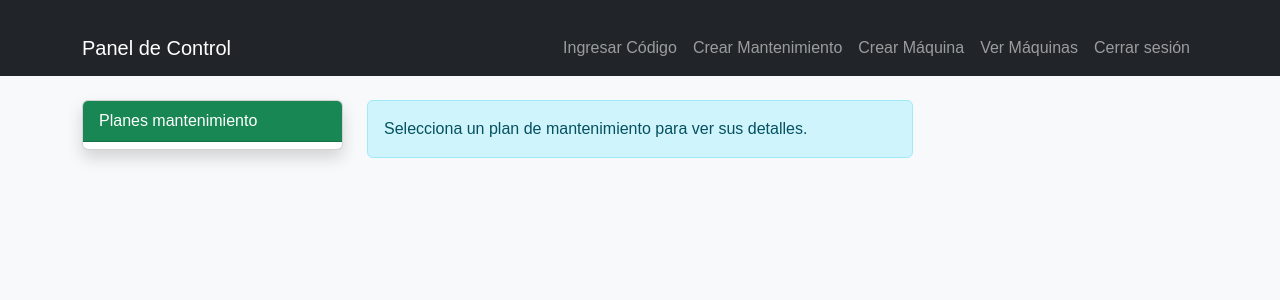
After one commit to frangcisneros/mantenimiento-programado, a Django app: page /ver-planes-mantenimiento/ in a window 1280 px wide. The commit adds this page. Shown: the top 300 px of the page. Run offline with Django 5.2, Linux system fonts and the light colour scheme; the visitor is signed in with stand-in values (Sample User, id 1); data that the repository does not hold is empty.

Commit message:
planes de mantenimiento

```diff
--- a/mantenimiento/models.py
+++ b/mantenimiento/models.py
@@ -55,7 +55,7 @@ class OpcionesIntervalo(models.Model):
         return self.intervalo
 
 
-# * la clase mantenimiento describe el tipo de mantenimiento, este despues puede ser asignado a una tarea
+# * la clase mantenimiento describe los planes de mantenimiento, este despues puede ser asignado a una tarea
 class Mantenimiento(models.Model):
     id_mantenimiento = models.AutoField(primary_key=True)
     # * el intervalo dicta cada cuanto se hace el mantenimiento
--- a/mantenimiento/templates/admin_personal.html
+++ b/mantenimiento/templates/admin_personal.html
@@ -2,6 +2,9 @@
 {% block title %}
     Personal
 {% endblock title %}
+{% block navbar %}
+    {% include "navbar.html" %}
+{% endblock navbar %}
 {% block content %}
     <div class="row">
         <!-- Lista -->
--- a/mantenimiento/templates/navbar.html
+++ b/mantenimiento/templates/navbar.html
@@ -1,10 +1,13 @@
 <nav class="navbar navbar-expand-lg navbar-dark bg-dark">
     <div class="container">
-        <a class="navbar-brand" href="{% url 'panel-control' %}">
-            Panel de Control
-        </a>
-        <button class="navbar-toggler" type="button" data-bs-toggle="collapse" data-bs-target="#navbarNav"
-            aria-controls="navbarNav" aria-expanded="false" aria-label="Toggle navigation">
+        <a class="navbar-brand" href="{% url 'panel-control' %}">Panel de Control</a>
+        <button class="navbar-toggler"
+                type="button"
+                data-bs-toggle="collapse"
+                data-bs-target="#navbarNav"
+                aria-controls="navbarNav"
+                aria-expanded="false"
+                aria-label="Toggle navigation">
             <span class="navbar-toggler-icon"></span>
         </button>
         <div class="collapse navbar-collapse" id="navbarNav">
@@ -14,31 +17,21 @@
                 </li>
                 <li class="nav-item">
                     <a class="nav-link {% if request.resolver_match.url_name == 'crear-mantenimiento' %}active{% endif %}"
-                        href="{% url 'crear-mantenimiento' %}">
-                        Crear Mantenimiento
-                    </a>
+                       href="{% url 'crear-mantenimiento' %}">Crear Mantenimiento</a>
                 </li>
                 <li class="nav-item">
-
                     <a class="nav-link {% if request.resolver_match.url_name == 'crear_maquina' %}active{% endif %}"
-                        href="{% url 'crear_maquina' %}">
-                        Crear Máquina
-                    </a>
+                       href="{% url 'crear_maquina' %}">Crear Máquina</a>
                 </li>
                 <li class="nav-item">
                     <a class="nav-link {% if request.resolver_match.url_name == 'ver-maquinas-1' %}active{% endif %}"
-                        href="{% url 'ver-maquinas-1' %}">
-                        Ver Máquinas
-                    </a>
+                       href="{% url 'ver-maquinas-1' %}">Ver Máquinas</a>
                 </li>
                 <li class="nav-item">
-                    <form method="post" action="{% url 'logout' %}" style="display: inline;">
+                    <form method="post" action="{% url 'logout' %}" class="d-inline">
                         {% csrf_token %}
-                        <button type="submit" class="nav-link btn btn-link">
-                            Cerrar sesión
-                        </button>
+                        <button type="submit" class="nav-link btn btn-link">Cerrar sesión</button>
                     </form>
-                    </a>
                 </li>
             </ul>
         </div>
--- a/mantenimiento/templates/panel_control.html
+++ b/mantenimiento/templates/panel_control.html
@@ -63,10 +63,10 @@
                     <i class="bi bi-list-check me-2"></i>
                     Ver Tareas
                 </a>
-                <a href="{% url 'ver-mantenimiento' %}"
+                <a href="{% url 'ver-planes-mantenimiento' %}"
                    class="btn btn-dark btn-dashboard">
                     <i class="bi bi-gear-fill me-2"></i>
-                    Ver Mantenimientos
+                    Ver Planes Mantenimientos
                 </a>
             </div>
         </div>
--- /dev/null
+++ b/mantenimiento/templates/ver_planes_mantenimiento.html
@@ -0,0 +1,62 @@
+{% extends "base.html" %}
+{% block title %}
+    Ver Mantenimiento
+{% endblock title %}
+{% block navbar %}
+    {% include "navbar.html" %}
+{% endblock navbar %}
+{% block content %}
+    <div class="row">
+        <!-- Lista -->
+        <div class="col-md-3 mb-4">
+            <div class="card shadow h-100">
+                <div class="card-header bg-success text-white">Planes mantenimiento</div>
+                <div class="card-body p-0 mantenimientos-list-scroll">
+                    <ul class="list-group list-group-flush">
+                        {% for mantenimiento in mantenimientos %}
+                            <a href="?id={{ mantenimiento.id_mantenimiento }}"
+                               class="list-group-item list-group-item-action {% if seleccionado and mantenimiento.id_mantenimiento == seleccionado.id_mantenimiento %}active{% endif %}">
+                                {{ mantenimiento.id_mantenimiento }}
+                            </a>
+                        {% endfor %}
+                    </ul>
+                </div>
+            </div>
+        </div>
+        <!-- Detalles -->
+        <div class="col-md-6">
+            {% if seleccionado %}
+                <div class="card shadow mb-4">
+                    <div class="card-body">
+                        <h4>Detalle del Plan de mantenimiento</h4>
+                        <div>
+                            <strong>Intervalo:</strong> {{ seleccionado.intervalo }}
+                        </div>
+                        <div>
+                            <strong>Parte Maquina:</strong> {{ seleccionado.parte_maquina }}
+                        </div>
+                        <div>
+                            <strong>Tipo mantenimiento:</strong> {{ seleccionado.tipo_mantenimiento }}
+                        </div>
+                        <div>
+                            <strong>Instrucciones:</strong> {{ seleccionado.instrucciones }}
+                        </div>
+                    </div>
+                </div>
+            {% else %}
+                <div class="alert alert-info">Selecciona un plan de mantenimiento para ver sus detalles.</div>
+            {% endif %}
+        </div>
+    </div>
+{% endblock content %}
+{% block extra_css %}
+    <style>
+    .form-width-75 {
+        width: 75%;
+    }
+    .mantenimientos-list-scroll {
+        max-height: 70vh;
+        overflow-y: auto;
+    }
+    </style>
+{% endblock extra_css %}
--- a/mantenimiento/urls.py
+++ b/mantenimiento/urls.py
@@ -20,7 +20,7 @@ from .views.web import (
     crear_maquina_2,
     crear_tarea,
     ver_inventario,
-    ver_mantenimiento,
+    ver_planes_mantenimiento,
     ver_maquina_1,
     ver_maquina_2,
     ver_tarea,
@@ -40,6 +40,8 @@ from .views.web import (
     admin_personal,
     eliminar_encargado,
     eliminar_maquina,
+    editar_plan_mantenimiento,
+    eliminar_plan_mantenimiento,
 )
 
 router = DefaultRouter()
@@ -52,9 +54,7 @@ router.register(r"piezas_utilizadas", PiezasUtilizadasViewSet)
 
 urlpatterns = [
     # ——— RUTAS DE LA API ——————————————————————————————————
-    # List/Create/Update/Delete de tus modelos
     path("api/", include(router.urls)),
-    # Ruta extra para el APIView de usar pieza
     # ——— RUTAS DE LA INTERFAZ WEB —————————————————————————
     path("panel-control/", panel_control, name="panel-control"),
     path(
@@ -70,8 +70,7 @@ urlpatterns = [
     path("crear-maquina-2/", crear_maquina_2, name="crear-maquina_2"),
     path("crear-tarea/", crear_tarea, name="crear-tarea"),
     path("ver-inventario/", ver_inventario, name="ver-inventario"),
-    path("ver-mantenimiento/", ver_mantenimiento, name="ver-mantenimiento"),
-    # path("ver-maquina-1/", listar_maquinas, name="ver-maquinas-1"),
+    path("ver-planes-mantenimiento/", ver_planes_mantenimiento, name="ver-planes-mantenimiento"),
     path("ver-maquina-2/", ver_maquina_2, name="ver-maquinas-2"),
     path("ver-tarea/", ver_tarea, name="ver-tarea"),
     path(
@@ -93,4 +92,7 @@ urlpatterns = [
     path("crear-maquina/", crear_maquina, name="crear-maquina"),
     path("editar-maquina/<int:id_maquina>/", crear_maquina, name="editar-maquina"),
     path("eliminar-maquina/<int:id_maquina>/", eliminar_maquina, name="eliminar-maquina"),
+    path("editar-plan-mantenimiento/<int:id_mantenimiento>/", editar_plan_mantenimiento, name="editar-plan-mantenimiento"),
+    path("eliminar-plan-mantenimiento/<int:id_mantenimiento>/", eliminar_plan_mantenimiento, name="eliminar-plan-mantenimiento"),
+
 ]
--- a/mantenimiento/views/web.py
+++ b/mantenimiento/views/web.py
@@ -108,6 +108,18 @@ def admin_personal(request):
         seleccionado = Encargado.objects.filter(id_encargado=id_sel).first()
     return render(request, "admin_personal.html", {
         "objetos": objetos,
+        "seleccionado": seleccionado,
+    })
+
+@login_required
+def ver_planes_mantenimiento(request):
+    mantenimientos = Mantenimiento.objects.all()
+    seleccionado = None
+    id_sel = request.GET.get('id')
+    if id_sel:
+        seleccionado = Mantenimiento.objects.filter(id_mantenimiento=id_sel).first()
+    return render(request, "ver_planes_mantenimiento.html", {
+        "mantenimientos": mantenimientos,
         "seleccionado": seleccionado,
     })
 
@@ -224,11 +236,7 @@ def listar_maquinas(request):
     )
 
 
-@login_required
-def ver_mantenimiento(request):
-    mantenimiento_service = MantenimientoService()
-    mantenimientos = mantenimiento_service.obtener_mantenimientos()
-    return render(request, "ver_mantenimiento.html", {"mantenimientos": mantenimientos})
+
 
 
 
@@ -339,3 +347,23 @@ def ver_tarea_detalle(request, id_tarea):
 @login_required
 def admin_panel(request):
     return render(request, "admin_panel.html")
+
+@login_required
+def editar_plan_mantenimiento(request, id_mantenimiento):
+    mantenimiento = Mantenimiento.objects.get(id_mantenimiento=id_mantenimiento)
+    if request.method == "POST":
+        form = MantenimientoForm(request.POST, instance=mantenimiento)
+        if form.is_valid():
+            form.save()
+            return redirect("admin-planes-mantenimiento")
+    else:
+        form = MantenimientoForm(instance=mantenimiento)
+    return render(request, "editar_plan_mantenimiento.html", {"form": form, "mantenimiento": mantenimiento})
+
+@login_required
+def eliminar_plan_mantenimiento(request, id_mantenimiento):
+    mantenimiento = Mantenimiento.objects.get(id_mantenimiento=id_mantenimiento)
+    if request.method == "POST":
+        mantenimiento.delete()
+        return redirect("admin-planes-mantenimiento")
+    return render(request, "confirmar_eliminar_plan_mantenimiento.html", {"mantenimiento": mantenimiento})
```
Also changed, not shown: mantenimiento/templates/admin_planes_de_mantenimiento.html (deleted, +0 -51 lines), mantenimiento/templates/admin_planes_mantenimiento.html (added, +77 -0 lines), mantenimiento/templates/ver_mantenimiento.html (deleted, +0 -18 lines).
